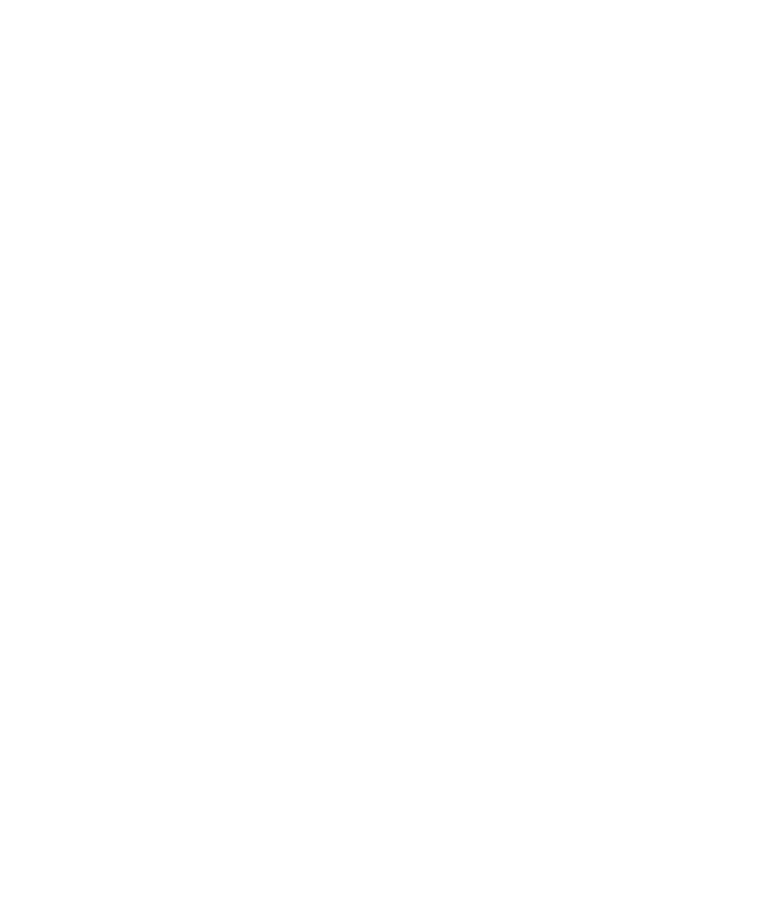
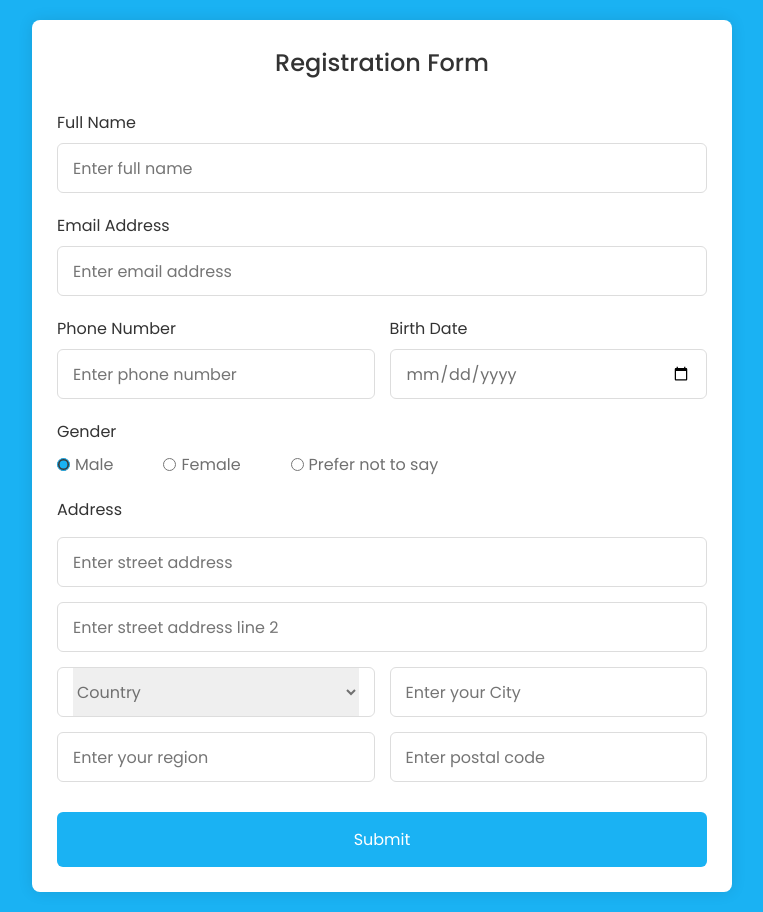
Before and after one commit to pokep31/Responsive_Registration_Form, a plain HTML site: page index.html in a window 1280 px wide. Shown: the whole page, without its empty margins (258-1021 px from the left). Before the commit the page ends 800 px from the top, so only its background shows below. Drawn offline with Linux system fonts and the light colour scheme.

Commit message:
Fin del proyecto

```diff
--- a/assets/css/styles.css
+++ b/assets/css/styles.css
@@ -0,0 +1,131 @@
+/* Google Fonts - Poppins */
+@import url('https://fonts.googleapis.com/css2?family=Poppins:wght@300;400;500;600&display=swap');
+
+*{
+  margin: 0;
+  padding: 0;
+  box-sizing: border-box;
+  font-family: 'Poppins', sans-serif;
+}
+
+body{
+  min-height: 100vh;
+  display: flex;
+  justify-content: center;
+  align-items: center;
+  padding: 20px;
+  background: rgb(26, 178, 243);
+}
+
+.container{
+  position: relative;
+  max-width: 700px;
+  width: 100%;
+  background: #fff;
+  padding: 25px;
+  border-radius: 8px;
+  box-shadow: 0 0 15px rgba(0, 0, 0, 0.1);
+}
+.container header{
+  font-size: 1.5rem;
+  color: #333;
+  font-weight: 500;
+  text-align: center;
+}
+.container .form{
+  margin-top: 30px;
+}
+.form .input-box{
+  width: 100%;
+  margin-top: 20px;
+}
+.input-box label{
+  color: #333;
+}
+.form :where(.input-box input, .select-box){
+  position: relative;
+  height: 50px;
+  width: 100%;
+  outline: none;
+  font-size: 1rem;
+  color: #707070;
+  margin-top: 8px;
+  border: 1px solid #ddd;
+  border-radius: 6px;
+  padding: 0 15px;
+}
+.input-box input:focus{
+  box-shadow: 0 3px 20px rgba(0, 0, 0, 0.1);
+}
+.form .column{
+  display: flex;
+  column-gap: 15px;
+}
+.form .gender-box{
+  margin-top: 20px;
+}
+.gender-box h3{
+  color: #333;
+  font-size: 1rem;
+  font-weight: 400;
+  margin-bottom: 8px;
+}
+.form :where(.gender-option, .gender){
+  display: flex;
+  align-items: center;
+  column-gap: 50px;
+  flex-wrap: wrap;
+}
+.form .gender{
+  column-gap: 5px;
+}
+.gender input{
+  accent-color: rgb(26, 178, 243);
+}
+.form :where(.gender input, .gender label){
+  cursor: pointer;
+}
+
+.gender label{
+  color: #707070;
+}
+
+.address :where(input, .select-box){
+  margin-top: 15px;
+}
+
+.select-box select{
+  width: 100%;
+  height: 100%;
+  outline: none;
+  border: none;
+  color: #707070;
+  font-size: 1rem ;
+}
+
+.form button{
+  width: 100%;
+  height: 55px;
+  font-size: 1rem;
+  font-weight: 400;
+  border-radius: 6px;
+  border: none;
+  cursor: pointer;
+  background-color: rgb(26, 178, 243);
+  color: #fff;
+  margin-top: 30px;
+  transition: all 0.2s ease;
+}
+.form button:hover{
+  background-color: rgb(4, 149, 211);
+}
+
+/* Responsive */
+@media screen and (max-width: 500px){
+  .form .column{
+    flex-wrap: wrap;
+  }
+  .form :where(.gender-option, .gender){
+    row-gap: 15px;
+  }
+}
--- a/index.html
+++ b/index.html
@@ -5,8 +5,79 @@
   <meta http-equiv="X-UA-Compatible" content="IE=edge">
   <meta name="viewport" content="width=device-width, initial-scale=1.0">
   <title>Responsive Registration Form in HTML & CSS</title>
+  <link rel="stylesheet" href="assets/css/styles.css">
 </head>
 <body>
+  <section class="container">
+    <header>Registration Form</header>
+    <form action="#" class="form">
+      <div class="input-box">
+        <label>Full Name</label>
+        <input type="text" placeholder="Enter full name" required>
+      </div>
 
+      <div class="input-box">
+        <label>Email Address</label>
+        <input type="text" placeholder="Enter email address" required>
+      </div>
+
+      <div class="column">
+        <div class="input-box">
+          <label>Phone Number</label>
+          <input type="text" placeholder="Enter phone number" required>
+        </div>
+
+        <div class="input-box">
+          <label>Birth Date</label>
+          <input type="date" placeholder="Enter birth date" required>
+        </div>
+      </div>
+
+      <div class="gender-box">
+        <h3>Gender</h3>
+        <div class="gender-option">
+          <div class="gender">
+            <input type="radio" id="check-male" name="gender" checked>
+            <label for="check-male">Male</label>
+          </div>
+
+          <div class="gender">
+            <input type="radio" id="check-female" name="gender">
+            <label for="check-female">Female</label>
+          </div>
+
+          <div class="gender">
+            <input type="radio" id="check-other" name="gender">
+            <label for="check-other">Prefer not to say</label>
+          </div>
+        </div>
+      </div>
+
+      <div class="input-box address">
+        <label>Address</label>
+        <input type="text" placeholder="Enter street address" required>
+        <input type="text" placeholder="Enter street address line 2" required>
+        <div class="column">
+          <div class="select-box">
+            <select>
+              <option hidden>Country</option> <!-- Al ponerlo hidden es como si fuese un placeholder> -->
+              <option>America</option>
+              <option>Japan</option>
+              <option>India</option>
+              <option>Nepal</option>
+            </select>
+          </div>
+          <input type="text" placeholder="Enter your City" required>
+        </div>
+
+        <div class="column">
+          <input type="text" placeholder="Enter your region" required>
+          <input type="number" placeholder="Enter postal code" required>
+        </div>
+      </div>
+
+      <button>Submit</button>
+    </form>
+  </section>
 </body>
 </html>
```
